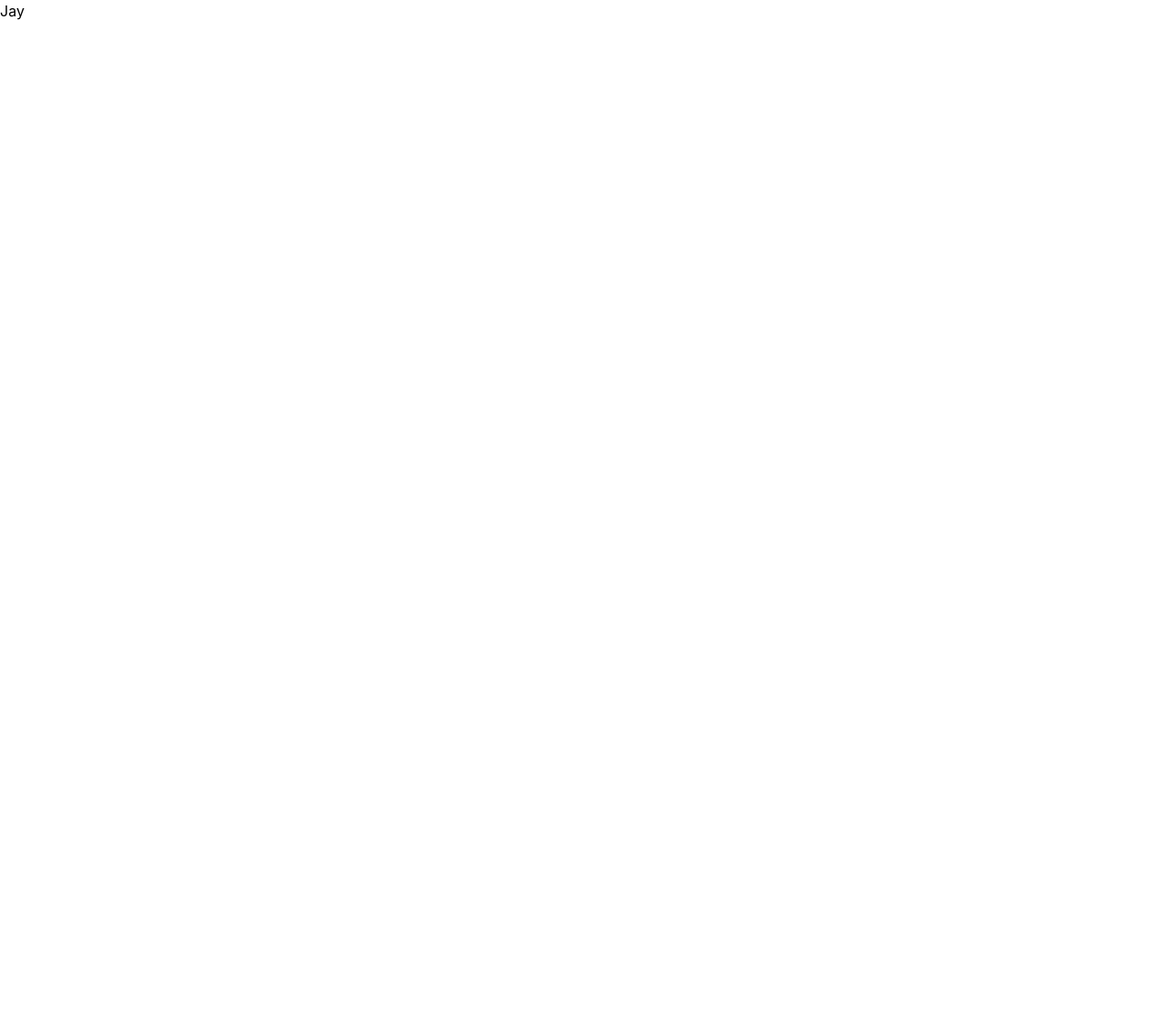
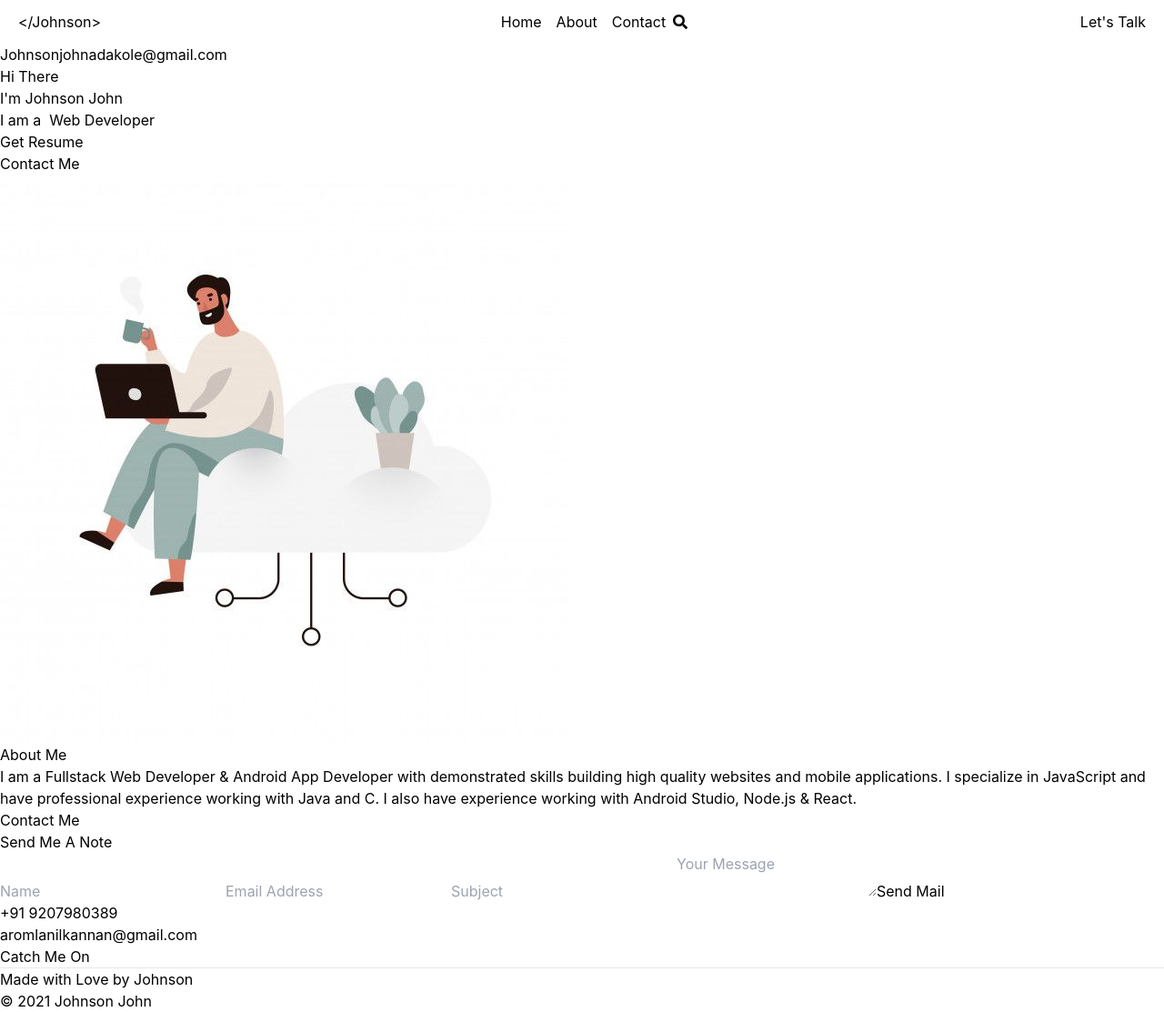
Before and after one commit to Jaycreated/Portfolio-website, a React (Create React App) app: page / in a window 1280 px wide. Shown: the whole page at 91% size. Before the commit the page ends 800 px from the top, so only its background shows below. Built offline with nearby package versions, Linux system fonts and the light colour scheme; a web font is replaced by a local one.

Commit message:
new commit

```diff
--- a/package.json
+++ b/package.json
@@ -11,6 +11,7 @@
     "react-dom": "^17.0.2",
     "react-icons": "^4.2.0",
     "react-scripts": "4.0.3",
+    "uuid": "^8.3.2",
     "web-vitals": "^1.1.2"
   },
   "scripts": {
--- a/src/App.js
+++ b/src/App.js
@@ -1,10 +1,20 @@
-
-
+import React from 'react';
+import About from './components/About';
+import Contact from './components/Contact';
+import Footer from './components/Footer';
+import Header from './components/Header'
+import Main from './components/Main';
+import Sideons from './components/Sideons';
 
 const App = () => {
   return (
     <div>
-      <h1>Jay</h1>
+      <Header />
+      <Sideons />
+      <Main />
+      <About />
+      <Contact />
+      <Footer />
     </div>
 
 
--- /dev/null
+++ b/src/components/About.js
@@ -0,0 +1,17 @@
+import React from 'react'
+
+const About = () => {
+    return (
+        <div>
+        <h1>About Me</h1>
+        <p>I am a Fullstack Web Developer & Android App Developer with demonstrated
+            skills
+            building high quality websites and mobile applications. I specialize in JavaScript and have
+            professional
+            experience working with Java and C. I also have experience working with Android Studio, Node.js &
+            React.</p>
+        </div>
+    )
+}
+
+export default About
--- /dev/null
+++ b/src/components/Contact.js
@@ -0,0 +1,93 @@
+import React from 'react'
+
+const Contact = () => {
+    return (
+        <div>
+
+        <h2>Contact Me</h2>
+
+        <div class="contact-wrapper">
+
+            <form name="contact" action="/message_send.html" class="contact-form" netlify-honeypot="bot-field"
+                data-netlify="true">
+
+                <h3 class="form-head">Send Me A Note</h3>
+
+                <input required placeholder="Name" class="input" type="text" name="name" id="name" autocomplete="off" />
+
+
+                <input required placeholder="Email Address" class="input" type="email" name="email" id="email"
+                    autocomplete="off" />
+
+                <input placeholder="Subject" class="input" type="text" name="subject" id="subject" autocomplete="off" />
+
+
+                <textarea required placeholder="Your Message" name="message" class="input" id="message"></textarea>
+
+
+                <button class="submit btn" type="submit">Send Mail</button>
+
+            </form>
+
+            <div class="contact-details">
+                <div class="contact-container phone" onclick="window.open('tel:+919207980389');">
+                    <div class="contact-icon">
+                        <i class="fa fa-phone"></i>
+                    </div>
+                    <div class="contact-info">
+                        <a href="tel:+919207980389" class="contact-data">+91 9207980389</a>
+                    </div>
+                </div>
+
+                <div class="contact-container mail-id" onclick="window.open('mailto:contact@aromalanil.me');">
+                    <div class="contact-icon">
+                        <i class="fa fa-envelope"></i>
+                    </div>
+                    <div class="contact-info">
+                        <a href="mailto:aromalanilkannan@gmail.com" class="contact-data">aromlanilkannan@gmail.com</a>
+                    </div>
+                </div>
+
+                <div class="s-medias">
+                    <h3 class="s-head">Catch Me On</h3>
+
+                    <div class="social-media-pack">
+                        <a id="facebook" href="https://www.facebook.com/aromal.anil.369" target="_blank" rel="noopener"
+                            alt="facebook">
+                            <i class="fa fa-facebook contact-social"></i>
+                        </a>
+                        <a id="instagram" href="https://www.instagram.com/aromal.anil/" target="_blank" rel="noopener"
+                            alt="instagram">
+                            <i class="fa fa-instagram contact-social"></i>
+                        </a>
+                        <a id="whatsapp"
+                            href="https://api.whatsapp.com/send?phone=919207980389&text=Hi%20Aromal%20%F0%9F%91%8B"
+                            target="_blank" rel="noopener" alt="whatsapp">
+                            <i class="fa fa-whatsapp contact-social"></i>
+                        </a>
+                        <a id="twitter" href="https://www.twitter.com/aromalanil5" target="_blank" rel="noopener"
+                            alt="twitter">
+                            <i class="fa fa-twitter  contact-social"></i>
+                        </a>
+                        <a id="telegram" id="telegram" href="https://telegram.me/aromalanil" target="_blank"
+                            rel="noopener" alt="telegram">
+                            <i class="fa fa-telegram contact-social"></i>
+                        </a>
+                        <a id="linkedin" href="https://linkedin.com/in/aromalanil/" target="_blank" rel="noopener"
+                            alt="linkedin">
+                            <i class="fa fa-linkedin contact-social"></i>
+                        </a>
+                        <a id="github" href="https://www.github.com/aromalanil" target="_blank" rel="noopener"
+                            alt="github">
+                            <i class="fa fa-github contact-social"></i>
+                        </a>
+                    </div>
+                </div>
+            </div>
+
+        </div>
+        </div>
+    )
+}
+
+export default Contact
--- /dev/null
+++ b/src/components/Footer.js
@@ -0,0 +1,44 @@
+import React from 'react'
+
+const Footer = () => {
+    return (
+        <div>
+        <footer class="footer">
+
+        <a href="#" class="up-btn-wrapper" alt="Go to top">
+            <i class="fa fa-angle-up up-btn"></i>
+        </a>
+
+
+        <div class="footer-icons">
+            <a href="https://www.facebook.com/aromal.anil.369" target="_blank" rel="noopener" alt="facebook">
+                <i class="fa fa-facebook footer-i"></i>
+            </a>
+            <a href="https://www.twitter.com/aromalanil5" target="_blank" rel="noopener" alt="twitter">
+                <i class="fa fa-twitter  footer-i"></i>
+            </a>
+
+            <a href="https://linkedin.com/in/aromalanil/" target="_blank" rel="noopener" alt="linkedin">
+                <i class="fa fa-linkedin footer-i"></i>
+            </a>
+            <a href="https://www.instagram.com/aromal.anil/" target="_blank" rel="noopener" alt="instagram">
+                <i class="fa fa-instagram footer-i"></i>
+            </a>
+            <a href="https://www.github.com/aromalanil" target="_blank" rel="noopener" alt="github">
+                <i class="fa fa-github footer-i"></i>
+            </a>
+        </div>
+
+
+       <hr  width="100%" />
+
+        <p>Made with Love by Johnson</p>
+        <p class="copyright">&copy; 2021 Johnson John</p>
+
+
+    </footer>
+        </div>
+    )
+}
+
+export default Footer
--- a/src/components/Header.js
+++ b/src/components/Header.js
@@ -1,8 +1,29 @@
 import React from 'react'
+import {FaSearch} from 'react-icons/fa'
 
 const Header = () => {
     return (
         <div>
+           <header className='flex items-center justify-between px-5 py-3'>
+             <div className='logo'>
+             <h3>&lt;/<span>Johnson</span>&gt;</h3>
+             </div>
+
+             <nav>
+               <ul className='flex items-center'>
+                 <li className='mx-2'><a href='#Home'>Home</a></li>
+                 <li className='mx-2'>About</li>
+                 <li className='mx-2'>Contact</li>
+                 <li><FaSearch /></li>
+               </ul>
+
+             </nav>
+
+             <div id="nav-btn" target="_blank" rel="noopener" onclick="window.open('mailto:aromalanilkannan@gmail.com');">
+               <p>Let's Talk</p>
+             </div>
+
+           </header>
 
         </div>
     )
--- /dev/null
+++ b/src/components/Main.js
@@ -0,0 +1,29 @@
+import React from 'react'
+import profile from '../Assets/youngman.jpeg'
+
+const Main = () => {
+    return (
+        <div>
+           <h3>Hi There</h3>
+           <h1>I'm <span>Johnson John</span></h1>
+           <h2>I am a &nbsp;<span class="title">Web Developer</span></h2>
+
+           <div class="btn-grp">
+                    <div class="btn primary" onclick="window.open('./assets/resources/resume.pdf')">
+                        <p>Get Resume</p>
+                    </div>
+
+                    <div class=" btn secondary" onclick="window.open('#contact','_self')">
+                    <p>Contact Me</p>
+                </div>
+           </div>
+
+
+             <div>
+               <img className='dev-img' src={profile} alt='programmer illustration'></img>
+             </div>
+        </div>
+    )
+}
+
+export default Main
--- /dev/null
+++ b/src/components/Sideons.js
@@ -0,0 +1,29 @@
+import React from 'react'
+
+const Sideons = () => {
+    return (
+        <div>
+        <div class="email add-on">
+        <a href="mailto:aromalanilkannan@gmail.com" target="_blank" rel="noopener" className="mail" aria-label="email"
+            data-balloon-pos="left">Johnsonjohnadakole@gmail.com</a>
+        <div className="mail-line"></div>
+        </div>
+
+        <div class="social add-on">
+        <a href="https://www.github.com/aromalanil" target="_blank" rel="noopener" aria-label="Github"
+            data-balloon-pos="right"><i className="fa fa-github social-i"></i></a>
+        <a href="https://www.linkedin.com/in/aromalanil" target="_blank" rel="noopener" aria-label="Linkedin"
+            data-balloon-pos="right"><i className="fa fa-linkedin social-i"></i></a>
+        <a href="https://www.twitter.com/jaycreated_" target="_blank" rel="noopener" aria-label="Twitter"
+            data-balloon-pos="right"><i className="fa fa-twitter social-i"></i></a>
+        <a href="https://www.instagram.com/@Jaycreated" target="_blank" rel="noopener" aria-label="Instagram"
+            data-balloon-pos="right"><i className="fa fa-Instagram social-i"></i></a>
+
+        <div class="social-line"></div>
+    </div>
+        </div>
+
+    )
+}
+
+export default Sideons
```
Also changed, not shown: public/manifest.json (deleted), src/Assets/youngman.jpeg (added), 1 other file (tests, documents, lock files or other folders).
